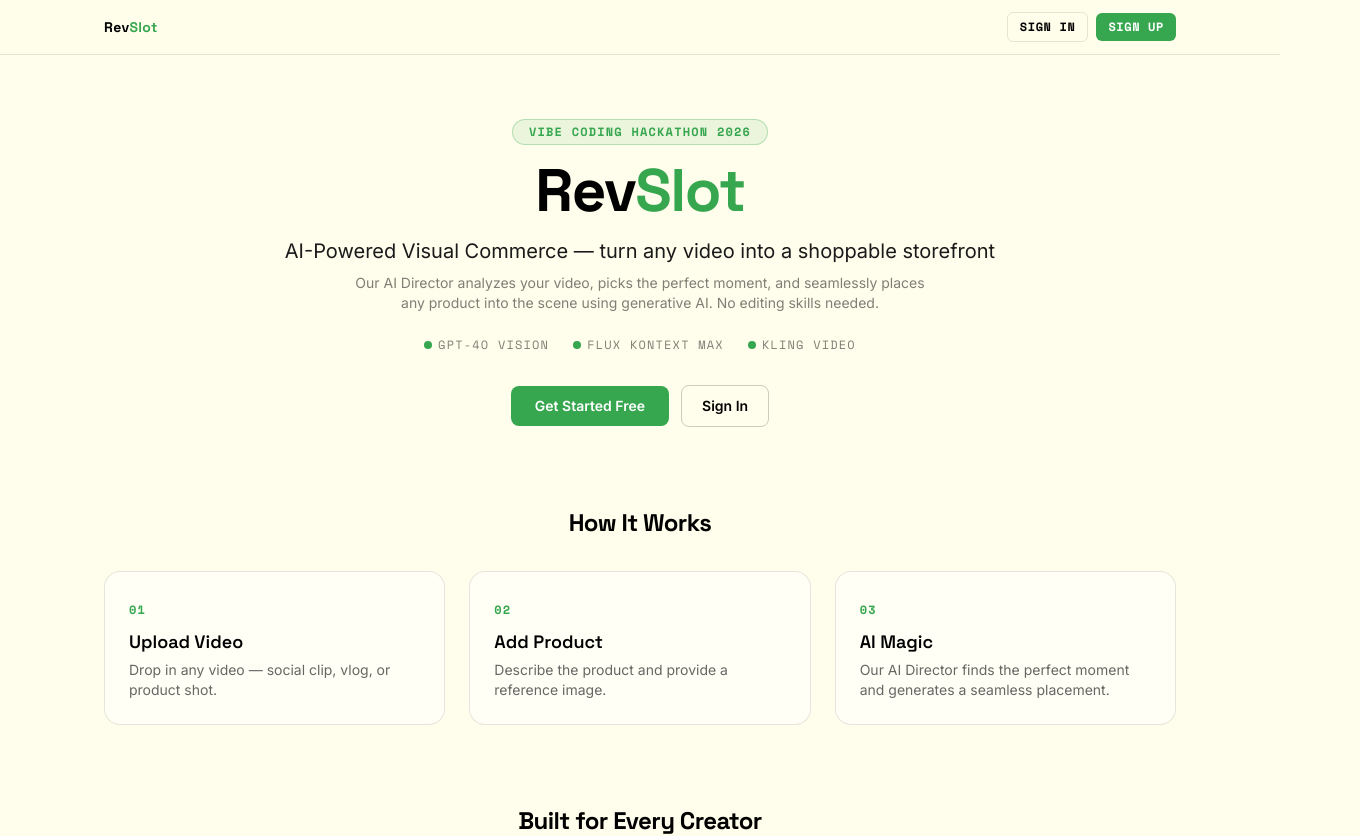
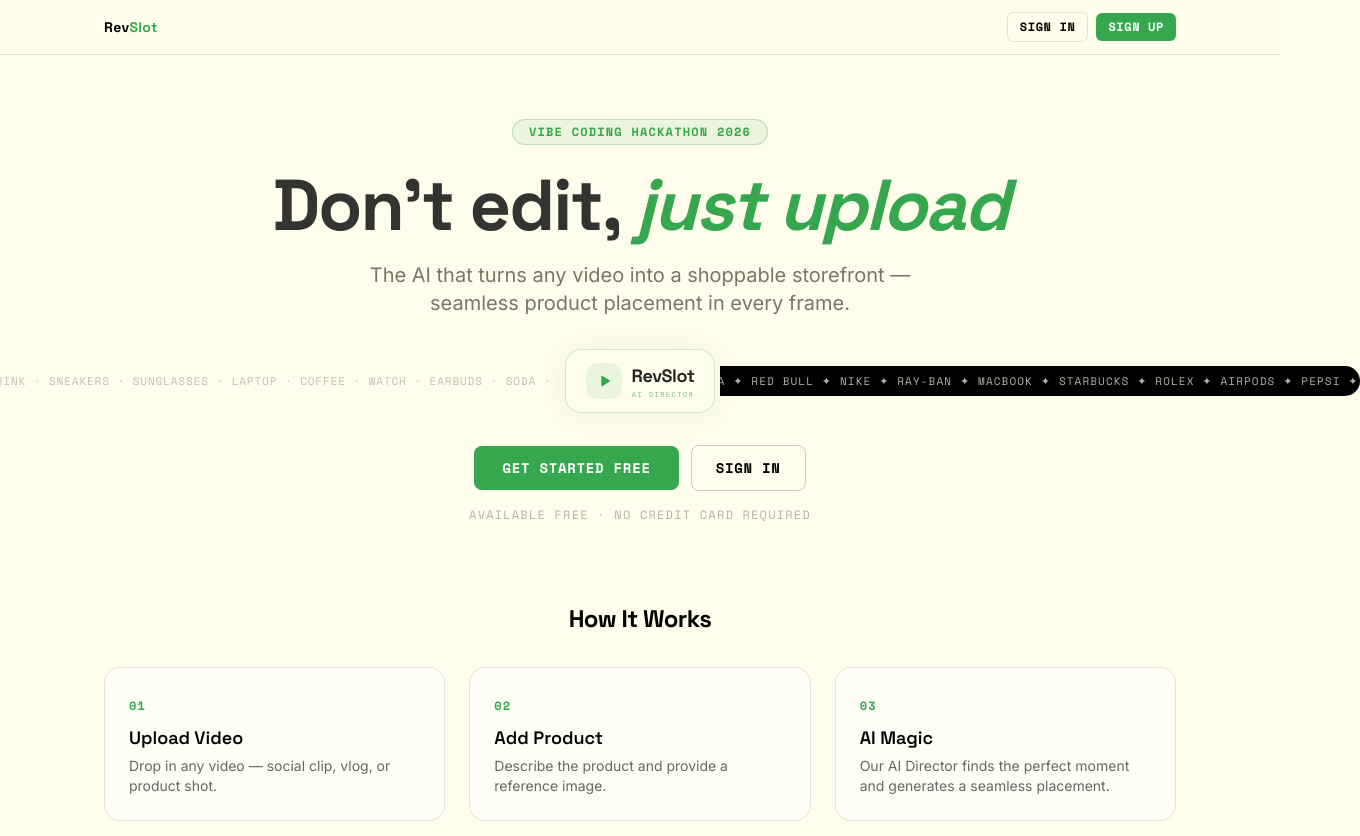
Before and after one commit to Kinshuk699/RevSlot, a Next.js app: page / in a window 1280 px wide. Shown: the top 836 px of the page, 1360 px wide, since content can reach past the window. Built offline with nearby package versions, Linux system fonts and the light colour scheme; no server answers.

Commit message:
updatingcoverpage

```diff
--- a/app/globals.css
+++ b/app/globals.css
@@ -43,3 +43,48 @@
 .animate-fade-in {
   animation: fade-in 0.6s ease-out both;
 }
+
+@keyframes spin-slow {
+  from { transform: rotate(0deg); }
+  to { transform: rotate(360deg); }
+}
+
+@keyframes spin-slow-reverse {
+  from { transform: rotate(0deg); }
+  to { transform: rotate(-360deg); }
+}
+
+.animate-spin-slow {
+  animation: spin-slow 60s linear infinite;
+}
+
+.animate-spin-slow-reverse {
+  animation: spin-slow-reverse 45s linear infinite;
+}
+
+@keyframes ribbon-left {
+  0% { transform: translateX(0); }
+  100% { transform: translateX(-16.666%); }
+}
+
+@keyframes ribbon-right {
+  0% { transform: translateX(-50%); }
+  100% { transform: translateX(0); }
+}
+
+.animate-ribbon-left {
+  animation: ribbon-left var(--duration, 35s) linear infinite;
+}
+
+.animate-ribbon-right {
+  animation: ribbon-right var(--duration, 35s) linear infinite;
+}
+
+@keyframes marquee {
+  0% { transform: translateX(0); }
+  100% { transform: translateX(-33.333%); }
+}
+
+.animate-marquee {
+  animation: marquee 30s linear infinite;
+}
--- a/app/page.tsx
+++ b/app/page.tsx
@@ -2,6 +2,7 @@
 import { auth } from "@clerk/nextjs/server";
 import { redirect } from "next/navigation";
 import { PricingGrid } from "@/components/PricingCard";
+import { HeroAnimation } from "@/components/HeroAnimation";
 
 export default async function Home() {
   const { userId } = await auth();
@@ -15,52 +16,44 @@
     <div className="min-h-screen bg-[#fffeec] text-black">
       <main className="mx-auto flex w-full max-w-6xl flex-col px-6 py-16 sm:px-8 lg:px-10">
         {/* ─── Hero ─── */}
-        <section className="mx-auto flex max-w-3xl flex-col items-center text-center">
-          <span className="mb-4 inline-block rounded-full border border-[#36A64F]/30 bg-[#36A64F]/10 px-4 py-1 font-['Space_Mono'] text-xs font-bold uppercase tracking-widest text-[#36A64F]">
+        <section className="mx-auto flex max-w-4xl flex-col items-center text-center">
+          <span className="mb-6 inline-block rounded-full border border-[#36A64F]/30 bg-[#36A64F]/10 px-4 py-1 font-['Space_Mono'] text-xs font-bold uppercase tracking-widest text-[#36A64F]">
             VIBE CODING HACKATHON 2026
           </span>
-          <h1 className="font-['Space_Grotesk'] text-5xl font-bold tracking-tight sm:text-6xl">
-            Rev<span className="text-[#36A64F]">Slot</span>
+
+          <h1 className="font-['Space_Grotesk'] text-5xl font-bold tracking-tight sm:text-7xl">
+            <span className="text-black/80">Don&apos;t edit,</span>{" "}
+            <span className="italic text-[#36A64F]">just upload</span>
           </h1>
-          <p className="mt-4 text-lg text-[#1a1a1a] sm:text-xl">
-            AI-Powered Visual Commerce — turn any video into a shoppable storefront
-          </p>
-          <p className="mt-2 max-w-xl text-sm text-black/50">
-            Our AI Director analyzes your video, picks the perfect moment, and seamlessly places
-            any product into the scene using generative AI. No editing skills needed.
+
+          <p className="mt-5 max-w-xl text-lg text-[#1a1a1a]/60 sm:text-xl">
+            The AI that turns any video into a shoppable storefront —<br className="hidden sm:inline" /> seamless product placement in every frame.
           </p>
 
-          {/* Social proof badges */}
-          <div className="mt-6 flex flex-wrap items-center justify-center gap-x-6 gap-y-2 font-['Space_Mono'] text-xs uppercase tracking-widest text-black/50">
-            <span className="flex items-center gap-1.5">
-              <span className="inline-block h-2 w-2 rounded-full bg-[#36A64F]" />
-              GPT-4o Vision
-            </span>
-            <span className="flex items-center gap-1.5">
-              <span className="inline-block h-2 w-2 rounded-full bg-[#36A64F]" />
-              Flux Kontext Max
-            </span>
-            <span className="flex items-center gap-1.5">
-              <span className="inline-block h-2 w-2 rounded-full bg-[#36A64F]" />
-              Kling Video
-            </span>
+          {/* ─── Ribbon animation ─── */}
+          <div className="mt-6 w-full">
+            <HeroAnimation />
           </div>
 
-          {/* CTA — only shown to unauthenticated visitors */}
-          <div className="mt-8 flex flex-wrap items-center justify-center gap-3">
+          {/* CTA */}
+          <div className="mt-6 flex flex-wrap items-center justify-center gap-3">
             <Link
               href="/sign-up"
-              className="rounded-lg bg-[#36A64F] px-6 py-2.5 text-sm font-semibold text-white transition hover:bg-[#36A64F]/90"
+              className="rounded-lg bg-[#36A64F] px-7 py-3 font-['Space_Mono'] text-sm font-bold uppercase tracking-wider text-white transition hover:bg-[#36A64F]/90"
             >
               Get Started Free
             </Link>
             <Link
               href="/sign-in"
-              className="rounded-lg border border-black/20 px-5 py-2.5 text-sm font-semibold text-black transition hover:border-black/40"
+              className="rounded-lg border border-black/20 px-6 py-3 font-['Space_Mono'] text-sm font-bold uppercase tracking-wider text-black transition hover:border-black/40"
             >
               Sign In
             </Link>
           </div>
+
+          <p className="mt-4 font-['Space_Mono'] text-xs uppercase tracking-widest text-black/30">
+            Available free · No credit card required
+          </p>
         </section>
 
         {/* ─── How it works ─── */}
--- /dev/null
+++ b/components/HeroAnimation.tsx
@@ -0,0 +1,50 @@
+"use client";
+
+import { useEffect, useState } from "react";
+
+const INPUT_TEXT = "headphones  ·  burger  ·  cold drink  ·  energy drink  ·  sneakers  ·  sunglasses  ·  laptop  ·  coffee  ·  watch  ·  earbuds  ·  soda  ·  backpack  ·  ";
+const OUTPUT_TEXT = "Beats  ✦  McDonald's  ✦  Coca-Cola  ✦  Red Bull  ✦  Nike  ✦  Ray-Ban  ✦  MacBook  ✦  Starbucks  ✦  Rolex  ✦  AirPods  ✦  Pepsi  ✦  JanSport  ✦  ";
+
+export function HeroAnimation() {
+  const [mounted, setMounted] = useState(false);
+  useEffect(() => setMounted(true), []);
+
+  if (!mounted) {
+    return <div className="relative w-full flex items-center justify-center" style={{ height: 80 }}><div className="h-12 w-40 rounded-2xl bg-black/5" /></div>;
+  }
+
+  return (
+    <div className="relative w-full flex items-center justify-center" style={{ height: 80 }}>
+      {/* ─── Input ribbon (no background, just flowing text) ─── */}
+      <div className="absolute right-1/2 mr-20 top-1/2 -translate-y-1/2 overflow-hidden" style={{ width: "50vw", height: 30 }}>
+        <div className="flex items-center h-full whitespace-nowrap animate-ribbon-right" style={{ animationDuration: "25s" }}>
+          <span className="font-['Space_Mono'] text-[11px] uppercase tracking-[0.08em] text-black/25">
+            {INPUT_TEXT.repeat(8)}
+          </span>
+        </div>
+      </div>
+
+      {/* ─── Output ribbon (black background) ─── */}
+      <div className="absolute left-1/2 ml-20 top-1/2 -translate-y-1/2 overflow-hidden rounded-r-full" style={{ width: "50vw", height: 30, background: "black" }}>
+        <div className="flex items-center h-full whitespace-nowrap animate-ribbon-right" style={{ animationDuration: "20s" }}>
+          <span className="font-['Space_Mono'] text-[11px] uppercase tracking-[0.1em] text-[#fffeec]/70">
+            {OUTPUT_TEXT.repeat(10)}
+          </span>
+        </div>
+      </div>
+
+      {/* ─── Central RevSlot box ─── */}
+      <div className="relative z-10 flex items-center gap-2.5 rounded-2xl border border-[#36A64F]/25 bg-[#fffeec] px-5 py-3 shadow-[0_2px_30px_rgba(0,0,0,0.06)]">
+        <div className="flex h-9 w-9 items-center justify-center rounded-xl bg-[#36A64F]/10">
+          <svg width="16" height="16" viewBox="0 0 24 24" fill="none" className="text-[#36A64F]">
+            <path d="M8 5.14v13.72a1 1 0 001.5.86l11.04-6.86a1 1 0 000-1.72L9.5 4.28a1 1 0 00-1.5.86z" fill="currentColor" />
+          </svg>
+        </div>
+        <div className="flex flex-col">
+          <span className="font-['Space_Grotesk'] text-lg font-bold tracking-tight text-black/85">RevSlot</span>
+          <span className="font-['Space_Mono'] text-[7px] uppercase tracking-[0.2em] text-[#36A64F]/70">AI Director</span>
+        </div>
+      </div>
+    </div>
+  );
+}
```
